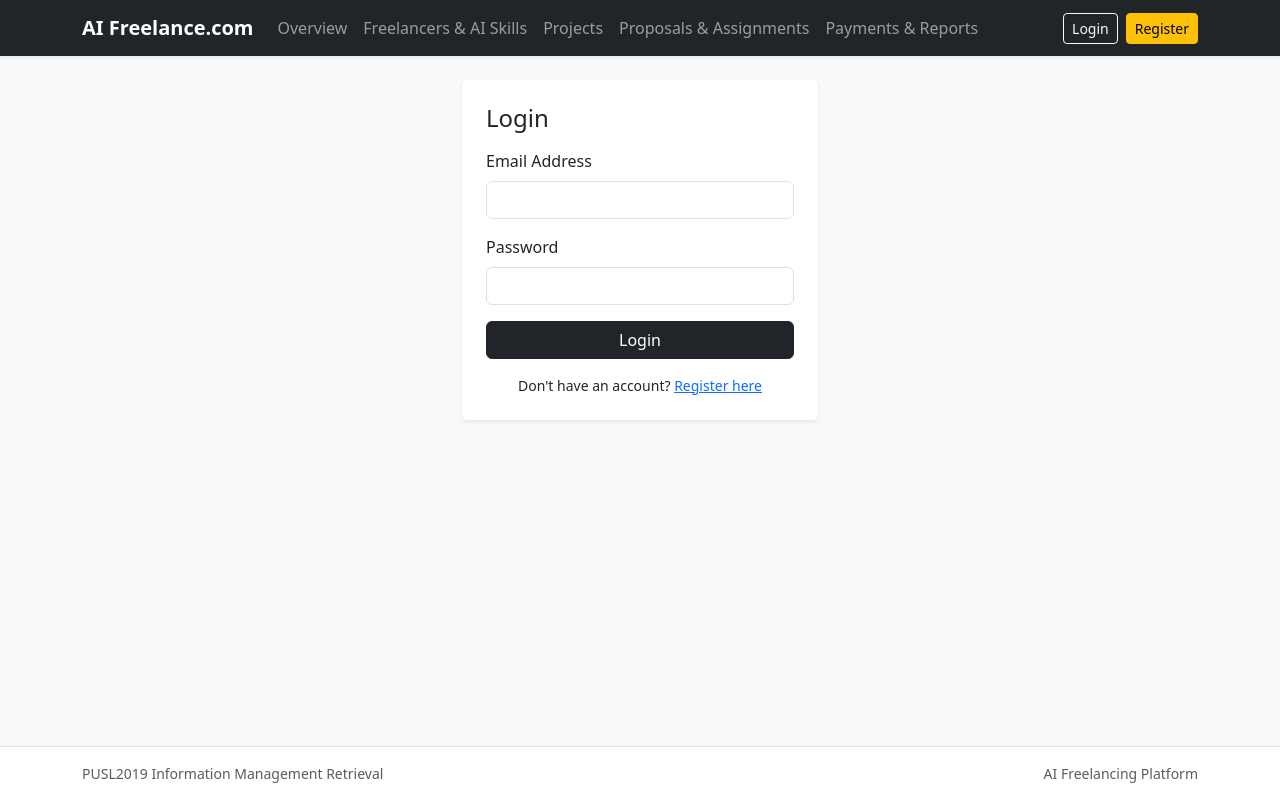
After one commit to Mohan-Abeyrathne/PUSL2019-freelance-platform-Group68, a PHP site: page /login.php in a window 1280 px wide. The commit adds this page. Run offline with PHP 8.4, Linux system fonts and the light colour scheme.

Commit message:
add user login, logout, and session navbar

```diff
--- a/includes/header.php
+++ b/includes/header.php
@@ -1,3 +1,9 @@
+<?php
+if (session_status() == PHP_SESSION_NONE) {
+    session_start();
+}
+?>
+
 <!DOCTYPE html>
 <html lang="en">
 <head>
@@ -21,6 +27,18 @@
                 <li class="nav-item"><a class="nav-link" href="proposals.php">Proposals & Assignments</a></li>
                 <li class="nav-item"><a class="nav-link" href="payments_reports.php">Payments & Reports</a></li>
             </ul>
+            <div class="d-flex align-items-center gap-2">
+                <?php if (isset($_SESSION["user_id"])) { ?>
+                    <span class="text-light small">
+                        <?php echo htmlspecialchars($_SESSION["full_name"]); ?>
+                        (<?php echo htmlspecialchars($_SESSION["role"]); ?>)
+                    </span>
+                    <a href="logout.php" class="btn btn-outline-light btn-sm">Logout</a>
+                <?php } else { ?>
+                    <a href="login.php" class="btn btn-outline-light btn-sm">Login</a>
+                    <a href="register.php" class="btn btn-warning btn-sm">Register</a>
+                <?php } ?>
+            </div>
         </div>
     </div>
 </nav>
--- /dev/null
+++ b/login.php
@@ -0,0 +1,77 @@
+<?php
+include "config/db.php";
+include "includes/header.php";
+
+$error = "";
+
+if ($_SERVER["REQUEST_METHOD"] == "POST") {
+    $email = mysqli_real_escape_string($conn, trim($_POST["email"]));
+    $password = $_POST["password"];
+
+    if ($email == "" || $password == "") {
+        $error = "Please enter both email and password.";
+    } else {
+        $sql = "SELECT user_id, full_name, email, password_hash, role, account_status
+                FROM users
+                WHERE email = '$email'
+                LIMIT 1";
+        $result = mysqli_query($conn, $sql);
+
+        if ($result && mysqli_num_rows($result) == 1) {
+            $user = mysqli_fetch_assoc($result);
+
+            if ($user["account_status"] != "Active") {
+                $error = "This account is currently " . $user["account_status"] . ".";
+            } elseif (password_verify($password, $user["password_hash"]) || $password == $user["password_hash"]) {
+                $_SESSION["user_id"] = $user["user_id"];
+                $_SESSION["full_name"] = $user["full_name"];
+                $_SESSION["email"] = $user["email"];
+                $_SESSION["role"] = $user["role"];
+
+                header("Location: index.php");
+                exit();
+            } else {
+                $error = "Invalid email or password.";
+            }
+        } else {
+            $error = "Invalid email or password.";
+        }
+    }
+}
+?>
+
+<div class="row justify-content-center">
+    <div class="col-md-5 col-lg-4">
+        <div class="card border-0 shadow-sm">
+            <div class="card-body p-4">
+                <h1 class="h4 mb-3">Login</h1>
+
+                <?php if ($error != "") { ?>
+                    <div class="alert alert-danger"><?php echo $error; ?></div>
+                <?php } ?>
+
+                <form method="POST" action="login.php">
+                    <div class="mb-3">
+                        <label class="form-label">Email Address</label>
+                        <input type="email" name="email" class="form-control" required>
+                    </div>
+
+                    <div class="mb-3">
+                        <label class="form-label">Password</label>
+                        <input type="password" name="password" class="form-control" required>
+                    </div>
+
+                    <button type="submit" class="btn btn-dark w-100">Login</button>
+                </form>
+
+                <div class="text-center mt-3 small">
+                    Don't have an account? <a href="register.php">Register here</a>
+                </div>
+            </div>
+        </div>
+    </div>
+</div>
+
+<?php
+include "includes/footer.php";
+?>
--- a/register.php
+++ b/register.php
@@ -258,6 +258,9 @@ if ($_SERVER["REQUEST_METHOD"] == "POST") {
                     </div> -->
 
                     <button type="submit" class="btn btn-primary w-100">Register</button>
+                    <div class="text-center mt-3 small">
+                    Already have an account? <a href="login.php">Login here</a>
+                    </div>
                 </form>
             </div>
         </div>
```
Also changed, not shown: logout.php (added, +7 -0 lines).
